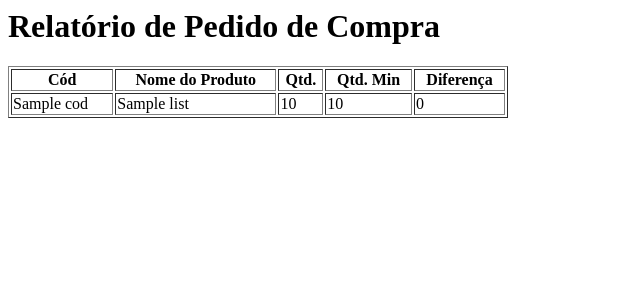
After one commit to sdlima4025/estoque, a PHP site: the page made by views/relatorio.php in a window 1280 px wide. The commit adds this page. Shown: the top 300 px of the page, without its empty margins (0-640 px from the left). Run offline with PHP 8.4, Linux system fonts and the light colour scheme; the template is opened without the code that fills it: most values are stand-ins (such as "Sample title", 1, 10 or a date in 2020).

Commit message:
criado a view de relatório de produtos com a logica e impressão em PDF

```diff
--- a/views/home.php
+++ b/views/home.php
@@ -1,4 +1,5 @@
 <a href="<?php echo BASE_URL; ?>home/add">Adicionar Produto</a><br/><br/>
+<a href="<?php echo BASE_URL; ?>relatorio">Relatório</a><br/><br/>
 
 <fieldset>
     <form  method="GET">
--- /dev/null
+++ b/views/relatorio.php
@@ -0,0 +1,23 @@
+<h1>Relatório de Pedido de Compra</h1>
+
+<table border="1" width="500">
+    <tr>
+        <th>Cód</th>
+        <th>Nome do Produto</th>
+        <th>Qtd.</th>
+        <th>Qtd. Min</th>
+        <th>Diferença</th>
+    </tr>
+    <?php foreach($list as $item): ?>
+    <tr>
+        <td><?php echo $item['cod']; ?></td>
+        <td><?php echo $item['name']; ?></td>
+        <td><?php echo $item['quantity']; ?></td>
+        <td><?php echo $item['min_quantity']; ?></td>
+        <td><?php echo (floatval($item['min_quantity'])  - floatval($item['quantity'])); ?></td>
+    </tr>
+    <?php endforeach; ?>
+</table>
+<script type="text/javascript">
+    window.print();
+</script>
```
Also changed, not shown: controllers/relatorioController.php (added, +22 -0 lines), models/Products.php (+30 -12 lines), README.TXT (added).
